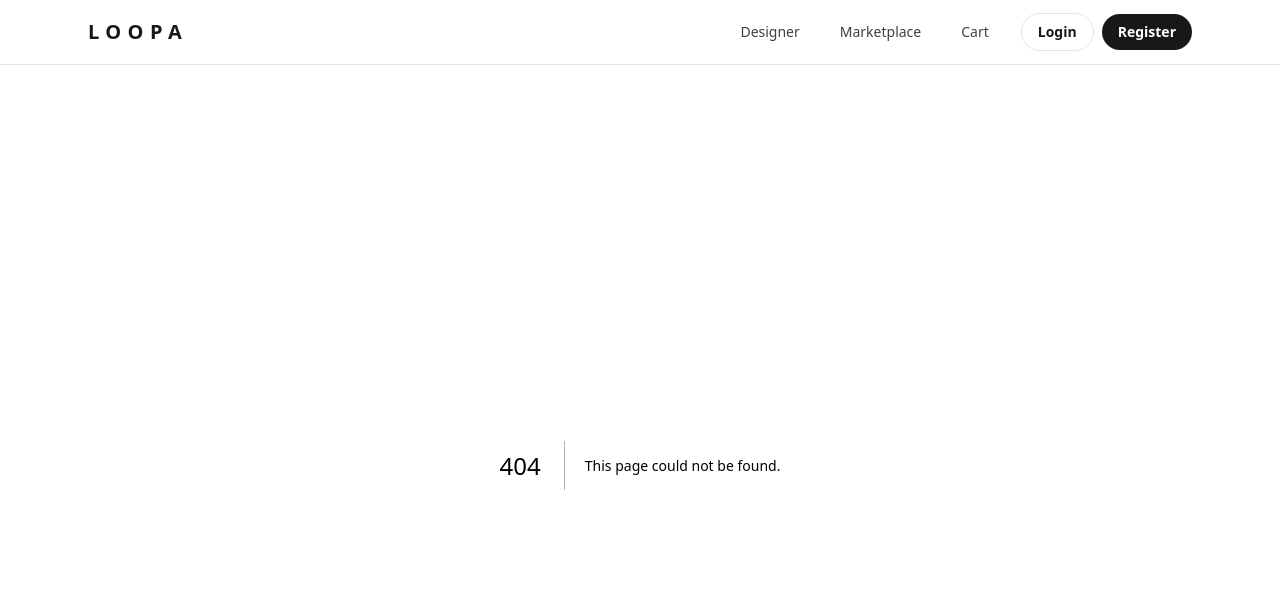
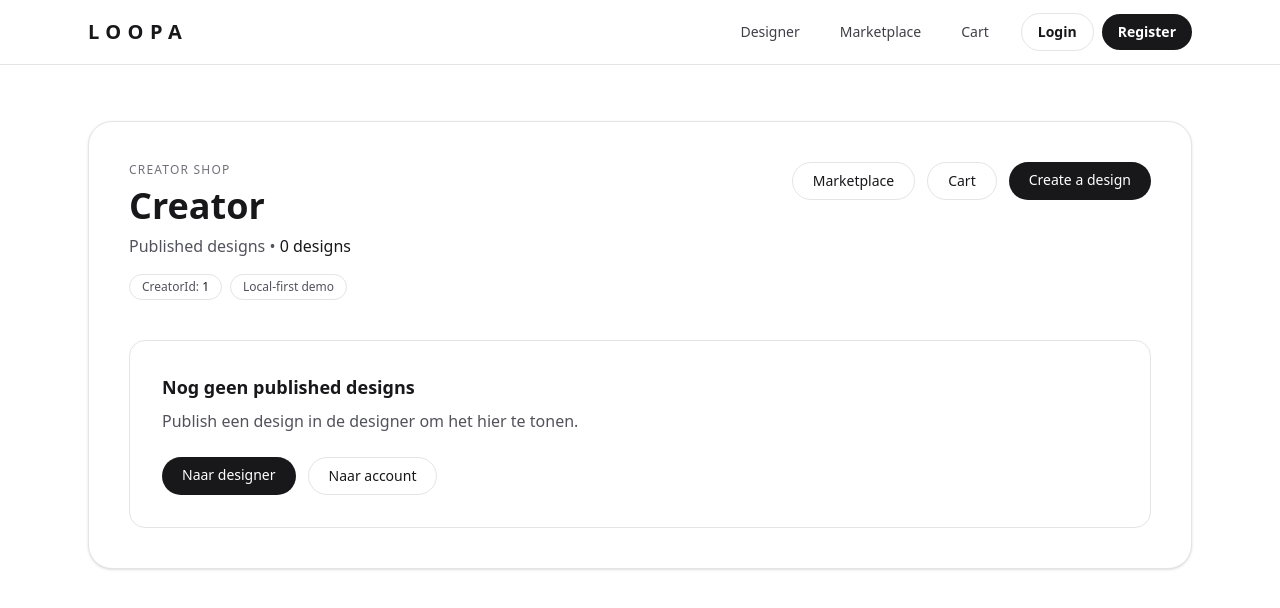
Before and after one commit to loopawear-collab/loopawe, a Next.js app: page /c/1 in a window 1280 px wide. Before the commit this address had no page. Shown: the top 608 px of the page. Built offline with nearby package versions, Linux system fonts and the light colour scheme.

Commit message:
creator shop page uses preview-only (no artworkDataUrl)

```diff
--- a/src/app/account/page.tsx
+++ b/src/app/account/page.tsx
@@ -41,7 +41,6 @@ export default function AccountPage() {
   const [designs, setDesigns] = useState<Design[]>([]);
   const [busyId, setBusyId] = useState<string | null>(null);
 
-  // Later: instelbaar per creator
   const creatorShare = DEFAULT_CREATOR_SHARE;
 
   useEffect(() => setMounted(true), []);
@@ -53,8 +52,15 @@ export default function AccountPage() {
     else setDesigns([]);
   }, [mounted, user?.id]);
 
-  const perDesignStats = useMemo(() => computeDesignStats(orders, creatorShare), [orders, creatorShare]);
-  const overall = useMemo(() => computeOverallStats(orders, creatorShare), [orders, creatorShare]);
+  const perDesignStats = useMemo(
+    () => computeDesignStats(orders, creatorShare),
+    [orders, creatorShare]
+  );
+
+  const overall = useMemo(
+    () => computeOverallStats(orders, creatorShare),
+    [orders, creatorShare]
+  );
 
   const orderCount = orders.length;
   const designCount = designs.length;
@@ -103,14 +109,22 @@ export default function AccountPage() {
           <div>
             <h1 className="text-4xl font-semibold text-zinc-900">Account</h1>
             <p className="mt-2 text-sm text-zinc-600">
-              Ingelogd als <span className="font-medium text-zinc-900">{user.email}</span>
+              Ingelogd als{" "}
+              <span className="font-medium text-zinc-900">{user.email}</span>
             </p>
             <p className="mt-1 text-xs text-zinc-500">
               {mounted ? `${orderCount} orders • ${designCount} designs` : "—"}
             </p>
           </div>
 
+          {/* Actions */}
           <div className="flex flex-wrap gap-3">
+            <Link
+              href={`/c/${encodeURIComponent(user.id)}`}
+              className="rounded-full border border-zinc-200 bg-white px-5 py-2 text-sm font-medium text-zinc-900 hover:bg-zinc-50"
+            >
+              My shop
+            </Link>
             <Link
               href="/designer"
               className="rounded-full bg-zinc-900 px-5 py-2 text-sm font-medium text-white hover:bg-zinc-800"
@@ -133,17 +147,21 @@ export default function AccountPage() {
           </div>
         </div>
 
-        {/* Futuristic stat cards */}
+        {/* Stat cards */}
         <div className="mt-10 grid grid-cols-1 gap-4 md:grid-cols-4">
           <div className="rounded-3xl border border-zinc-200 bg-white p-6 shadow-sm">
             <p className="text-[10px] font-semibold tracking-[0.25em] text-zinc-400">REVENUE</p>
-            <p className="mt-2 text-2xl font-semibold text-zinc-900">{mounted ? eur(overall.totalRevenue) : "—"}</p>
+            <p className="mt-2 text-2xl font-semibold text-zinc-900">
+              {mounted ? eur(overall.totalRevenue) : "—"}
+            </p>
             <p className="mt-1 text-xs text-zinc-500">Gross sales</p>
           </div>
 
           <div className="rounded-3xl border border-zinc-200 bg-white p-6 shadow-sm">
             <p className="text-[10px] font-semibold tracking-[0.25em] text-zinc-400">EARNINGS</p>
-            <p className="mt-2 text-2xl font-semibold text-zinc-900">{mounted ? eur(overall.totalCreatorEarnings) : "—"}</p>
+            <p className="mt-2 text-2xl font-semibold text-zinc-900">
+              {mounted ? eur(overall.totalCreatorEarnings) : "—"}
+            </p>
             <p className="mt-1 text-xs text-zinc-500">
               Creator share ({Math.round(creatorShare * 100)}%)
             </p>
@@ -151,14 +169,20 @@ export default function AccountPage() {
 
           <div className="rounded-3xl border border-zinc-200 bg-white p-6 shadow-sm">
             <p className="text-[10px] font-semibold tracking-[0.25em] text-zinc-400">PLATFORM</p>
-            <p className="mt-2 text-2xl font-semibold text-zinc-900">{mounted ? eur(overall.totalLoopaCut) : "—"}</p>
+            <p className="mt-2 text-2xl font-semibold text-zinc-900">
+              {mounted ? eur(overall.totalLoopaCut) : "—"}
+            </p>
             <p className="mt-1 text-xs text-zinc-500">Loopa cut (demo)</p>
           </div>
 
           <div className="rounded-3xl border border-zinc-200 bg-white p-6 shadow-sm">
             <p className="text-[10px] font-semibold tracking-[0.25em] text-zinc-400">ORDERS</p>
-            <p className="mt-2 text-2xl font-semibold text-zinc-900">{mounted ? overall.totalOrders : "—"}</p>
-            <p className="mt-1 text-xs text-zinc-500">{mounted ? `${overall.totalUnits} items sold` : "—"}</p>
+            <p className="mt-2 text-2xl font-semibold text-zinc-900">
+              {mounted ? overall.totalOrders : "—"}
+            </p>
+            <p className="mt-1 text-xs text-zinc-500">
+              {mounted ? `${overall.totalUnits} items sold` : "—"}
+            </p>
           </div>
         </div>
 
@@ -168,7 +192,9 @@ export default function AccountPage() {
           <section className="lg:col-span-2">
             <div className="flex items-center justify-between">
               <h2 className="text-sm font-semibold text-zinc-900">Order history</h2>
-              <p className="text-xs text-zinc-500">{mounted ? `${orderCount} orders` : "—"}</p>
+              <p className="text-xs text-zinc-500">
+                {mounted ? `${orderCount} orders` : "—"}
+              </p>
             </div>
 
             <div className="mt-4 space-y-3">
@@ -178,7 +204,9 @@ export default function AccountPage() {
                 </div>
               ) : orders.length === 0 ? (
                 <div className="rounded-2xl border border-zinc-200 bg-white p-8">
-                  <p className="text-zinc-600">Nog geen orders. Test checkout om er één te maken.</p>
+                  <p className="text-zinc-600">
+                    Nog geen orders. Test checkout om er één te maken.
+                  </p>
                   <div className="mt-5 flex flex-wrap gap-3">
                     <Link
                       href="/marketplace"
@@ -196,7 +224,8 @@ export default function AccountPage() {
                 </div>
               ) : (
                 orders.map((o) => {
-                  const itemsCount = o.items?.reduce((s, it) => s + (it.quantity ?? 0), 0) ?? 0;
+                  const itemsCount =
+                    o.items?.reduce((s, it) => s + (it.quantity ?? 0), 0) ?? 0;
 
                   const total =
                     typeof o.total === "number" && !Number.isNaN(o.total)
@@ -235,8 +264,11 @@ export default function AccountPage() {
             <div className="rounded-2xl border border-zinc-200 bg-white p-6">
               <h2 className="text-sm font-semibold text-zinc-900">Creator split</h2>
               <p className="mt-2 text-sm text-zinc-600">
-                Demo: <span className="font-semibold">{Math.round(creatorShare * 100)}%</span> creator •{" "}
-                <span className="font-semibold">{Math.round((1 - creatorShare) * 100)}%</span> Loopa
+                Demo:{" "}
+                <span className="font-semibold">{Math.round(creatorShare * 100)}%</span>{" "}
+                creator •{" "}
+                <span className="font-semibold">{Math.round((1 - creatorShare) * 100)}%</span>{" "}
+                Loopa
               </p>
               <p className="mt-3 text-xs text-zinc-500">
                 Later: instelbaar per creator + minimum pricing + coupons.
@@ -245,7 +277,9 @@ export default function AccountPage() {
 
             <div className="rounded-2xl border border-zinc-200 bg-white p-6">
               <h2 className="text-sm font-semibold text-zinc-900">Next steps</h2>
-              <p className="mt-2 text-sm text-zinc-600">Publish → verkoop → stats verschijnen automatisch.</p>
+              <p className="mt-2 text-sm text-zinc-600">
+                Publish → verkoop → stats verschijnen automatisch.
+              </p>
               <div className="mt-4 flex flex-wrap gap-3">
                 <Link
                   href="/designer"
@@ -268,14 +302,18 @@ export default function AccountPage() {
         <div className="mt-10 rounded-2xl border border-zinc-200 bg-white p-6">
           <div className="flex items-center justify-between">
             <h2 className="text-sm font-semibold text-zinc-900">My designs</h2>
-            <p className="text-xs text-zinc-500">{mounted ? `${designCount} designs` : "—"}</p>
+            <p className="text-xs text-zinc-500">
+              {mounted ? `${designCount} designs` : "—"}
+            </p>
           </div>
 
           <div className="mt-4">
             {!mounted ? (
               <p className="text-sm text-zinc-600">Loading…</p>
             ) : designs.length === 0 ? (
-              <p className="text-sm text-zinc-600">Nog geen designs. Maak er eentje in de designer.</p>
+              <p className="text-sm text-zinc-600">
+                Nog geen designs. Maak er eentje in de designer.
+              </p>
             ) : (
               <div className="grid grid-cols-1 gap-4 md:grid-cols-2">
                 {designs.map((d) => {
@@ -290,7 +328,9 @@ export default function AccountPage() {
                     <div key={d.id} className="rounded-2xl border border-zinc-200 bg-white p-5">
                       <div className="flex items-start justify-between gap-4">
                         <div className="min-w-0">
-                          <p className="truncate text-sm font-semibold text-zinc-900">{d.title || "Untitled design"}</p>
+                          <p className="truncate text-sm font-semibold text-zinc-900">
+                            {d.title || "Untitled design"}
+                          </p>
                           <p className="mt-1 text-xs text-zinc-500">
                             {d.status === "published" ? "Published" : "Draft"} • Updated {dt(d.updatedAt)}
                           </p>
@@ -355,7 +395,6 @@ export default function AccountPage() {
                         </div>
                       </div>
 
-                      {/* Stats row */}
                       <div className="mt-4 grid grid-cols-3 gap-3">
                         <div className="rounded-2xl border border-zinc-200 bg-white p-3">
                           <p className="text-[10px] font-semibold tracking-[0.2em] text-zinc-400">SOLD</p>
--- /dev/null
+++ b/src/app/c/[creatorId]/page.tsx
@@ -0,0 +1,181 @@
+// src/app/c/[creatorId]/page.tsx
+"use client";
+
+import Link from "next/link";
+import { useEffect, useMemo, useState } from "react";
+import { useParams } from "next/navigation";
+import { listDesignsForUser, type Design } from "@/lib/designs";
+
+function eur(v: number) {
+  const n = Number.isFinite(v) ? v : 0;
+  return new Intl.NumberFormat("nl-BE", { style: "currency", currency: "EUR" }).format(n);
+}
+
+function getPreview(d: Design): string | null {
+  // ✅ jouw Design type heeft previews (en géén artworkDataUrl)
+  return d.previewFrontDataUrl || d.previewBackDataUrl || null;
+}
+
+export default function CreatorShopPage() {
+  const params = useParams<{ creatorId: string }>();
+  const creatorId = useMemo(() => decodeURIComponent(params?.creatorId ?? ""), [params]);
+
+  const [mounted, setMounted] = useState(false);
+  const [published, setPublished] = useState<Design[]>([]);
+
+  useEffect(() => setMounted(true), []);
+
+  useEffect(() => {
+    if (!mounted) return;
+    if (!creatorId) return;
+
+    const all = listDesignsForUser(creatorId);
+    setPublished(all.filter((d) => d.status === "published"));
+  }, [mounted, creatorId]);
+
+  const countText = useMemo(() => {
+    const n = published.length;
+    return `${n} ${n === 1 ? "design" : "designs"}`;
+  }, [published.length]);
+
+  if (!mounted) {
+    return (
+      <main className="mx-auto max-w-6xl px-6 py-14">
+        <div className="rounded-3xl border border-zinc-200 bg-white p-10 shadow-sm">
+          <p className="text-sm text-zinc-600">Loading…</p>
+        </div>
+      </main>
+    );
+  }
+
+  return (
+    <main className="mx-auto max-w-6xl px-6 py-14">
+      <div className="rounded-3xl border border-zinc-200 bg-white p-10 shadow-sm">
+        {/* Header */}
+        <div className="flex flex-col gap-6 md:flex-row md:items-start md:justify-between">
+          <div>
+            <p className="text-xs font-medium tracking-widest text-zinc-500">CREATOR SHOP</p>
+            <h1 className="mt-2 text-4xl font-semibold text-zinc-900">Creator</h1>
+            <p className="mt-2 text-zinc-600">
+              Published designs •{" "}
+              <span className="font-medium text-zinc-900">{countText}</span>
+            </p>
+
+            <div className="mt-4 flex flex-wrap gap-2">
+              <span className="rounded-full border border-zinc-200 bg-white px-3 py-1 text-xs text-zinc-600">
+                CreatorId: <span className="font-medium text-zinc-900">{creatorId}</span>
+              </span>
+              <span className="rounded-full border border-zinc-200 bg-white px-3 py-1 text-xs text-zinc-600">
+                Local-first demo
+              </span>
+            </div>
+          </div>
+
+          <div className="flex flex-wrap gap-3">
+            <Link
+              href="/marketplace"
+              className="rounded-full border border-zinc-200 bg-white px-5 py-2 text-sm font-medium text-zinc-900 hover:bg-zinc-50"
+            >
+              Marketplace
+            </Link>
+            <Link
+              href="/cart"
+              className="rounded-full border border-zinc-200 bg-white px-5 py-2 text-sm font-medium text-zinc-900 hover:bg-zinc-50"
+            >
+              Cart
+            </Link>
+            <Link
+              href="/designer"
+              className="rounded-full bg-zinc-900 px-5 py-2 text-sm font-medium text-white hover:bg-zinc-800"
+            >
+              Create a design
+            </Link>
+          </div>
+        </div>
+
+        {published.length === 0 ? (
+          <div className="mt-10 rounded-2xl border border-zinc-200 bg-white p-8">
+            <h2 className="text-lg font-semibold text-zinc-900">Nog geen published designs</h2>
+            <p className="mt-2 text-zinc-600">
+              Publish een design in de designer om het hier te tonen.
+            </p>
+            <div className="mt-6 flex flex-wrap gap-3">
+              <Link
+                href="/designer"
+                className="inline-flex rounded-full bg-zinc-900 px-5 py-2 text-sm font-medium text-white hover:bg-zinc-800"
+              >
+                Naar designer
+              </Link>
+              <Link
+                href="/account"
+                className="inline-flex rounded-full border border-zinc-200 bg-white px-5 py-2 text-sm font-medium text-zinc-900 hover:bg-zinc-50"
+              >
+                Naar account
+              </Link>
+            </div>
+          </div>
+        ) : (
+          <>
+            <div className="mt-10 grid grid-cols-1 gap-6 md:grid-cols-2 lg:grid-cols-3">
+              {published.map((d) => {
+                const preview = getPreview(d);
+
+                return (
+                  <div key={d.id} className="rounded-3xl border border-zinc-200 bg-white p-6 shadow-sm">
+                    <Link href={`/marketplace/${encodeURIComponent(d.id)}`}>
+                      <div className="aspect-[4/5] w-full overflow-hidden rounded-2xl bg-zinc-50 flex items-center justify-center">
+                        {preview ? (
+                          // eslint-disable-next-line @next/next/no-img-element
+                          <img src={preview} alt={d.title} className="h-full w-full object-contain" />
+                        ) : (
+                          <div className="flex h-full w-full items-center justify-center">
+                            <p className="text-sm text-zinc-500">No preview</p>
+                          </div>
+                        )}
+                      </div>
+
+                      <div className="mt-4">
+                        <p className="text-xs font-medium tracking-widest text-zinc-500">
+                          {d.productType === "hoodie" ? "HOODIE" : "T-SHIRT"} •{" "}
+                          {d.printArea === "back" ? "BACK" : "FRONT"}
+                        </p>
+                        <h3 className="mt-1 text-lg font-semibold text-zinc-900">
+                          {d.title || "Untitled design"}
+                        </h3>
+                        <p className="mt-1 text-sm text-zinc-600 line-clamp-2">{d.prompt || "—"}</p>
+                      </div>
+                    </Link>
+
+                    <div className="mt-4 flex items-center justify-between">
+                      <div className="flex items-center gap-2 text-sm text-zinc-700">
+                        <span className="inline-flex items-center gap-2 rounded-full border border-zinc-200 bg-white px-3 py-1">
+                          <span
+                            className="h-3 w-3 rounded-full border border-zinc-300"
+                            style={{ backgroundColor: d.selectedColor?.hex ?? "#ffffff" }}
+                          />
+                          {d.selectedColor?.name ?? "Color"}
+                        </span>
+                        <span className="font-semibold text-zinc-900">{eur(d.basePrice ?? 0)}</span>
+                      </div>
+
+                      <Link
+                        href={`/marketplace/${encodeURIComponent(d.id)}`}
+                        className="rounded-full bg-zinc-900 px-4 py-2 text-sm font-medium text-white hover:bg-zinc-800"
+                      >
+                        View
+                      </Link>
+                    </div>
+                  </div>
+                );
+              })}
+            </div>
+
+            <p className="mt-10 text-xs text-zinc-500">
+              Tip: later koppelen we dit aan een echte DB + usernames (slug) + profielfoto/bio.
+            </p>
+          </>
+        )}
+      </div>
+    </main>
+  );
+}
--- a/src/app/marketplace/[id]/page.tsx
+++ b/src/app/marketplace/[id]/page.tsx
@@ -44,9 +44,7 @@ export default function MarketplaceDetailPage() {
       <main className="mx-auto max-w-6xl px-6 py-14">
         <div className="rounded-3xl border border-zinc-200 bg-white p-10 shadow-sm">
           <h1 className="text-2xl font-semibold text-zinc-900">Design not found</h1>
-          <p className="mt-2 text-zinc-600">
-            Dit design bestaat niet (meer) in local storage.
-          </p>
+          <p className="mt-2 text-zinc-600">Dit design bestaat niet (meer) in local storage.</p>
           <div className="mt-6">
             <Link
               href="/marketplace"
@@ -61,11 +59,8 @@ export default function MarketplaceDetailPage() {
   }
 
   const preview = design.previewFrontDataUrl || design.previewBackDataUrl || undefined;
-  const price = Number.isFinite(design.basePrice)
-    ? design.basePrice
-    : design.productType === "hoodie"
-      ? 49.99
-      : 34.99;
+  const price =
+    Number.isFinite(design.basePrice) ? design.basePrice : design.productType === "hoodie" ? 49.99 : 34.99;
 
   const colorName = design.selectedColor?.name ?? "White";
   const colorHex = design.selectedColor?.hex ?? "#ffffff";
@@ -77,8 +72,12 @@ export default function MarketplaceDetailPage() {
           <Link href="/marketplace" className="text-sm text-zinc-600 hover:text-zinc-900">
             ← Back
           </Link>
-          <Link href="/designer" className="text-sm text-zinc-600 hover:text-zinc-900">
-            Create your own
+
+          <Link
+            href={`/c/${encodeURIComponent(design.ownerId)}`}
+            className="text-sm text-zinc-600 hover:text-zinc-900"
+          >
+            View creator shop →
           </Link>
         </div>
 
@@ -93,9 +92,7 @@ export default function MarketplaceDetailPage() {
                 <p className="text-sm text-zinc-500">No preview available</p>
               )}
             </div>
-            <p className="mt-4 text-xs text-zinc-500">
-              Later: echte Printful mockups.
-            </p>
+            <p className="mt-4 text-xs text-zinc-500">Later: echte Printful mockups.</p>
           </div>
 
           {/* Info */}
```
